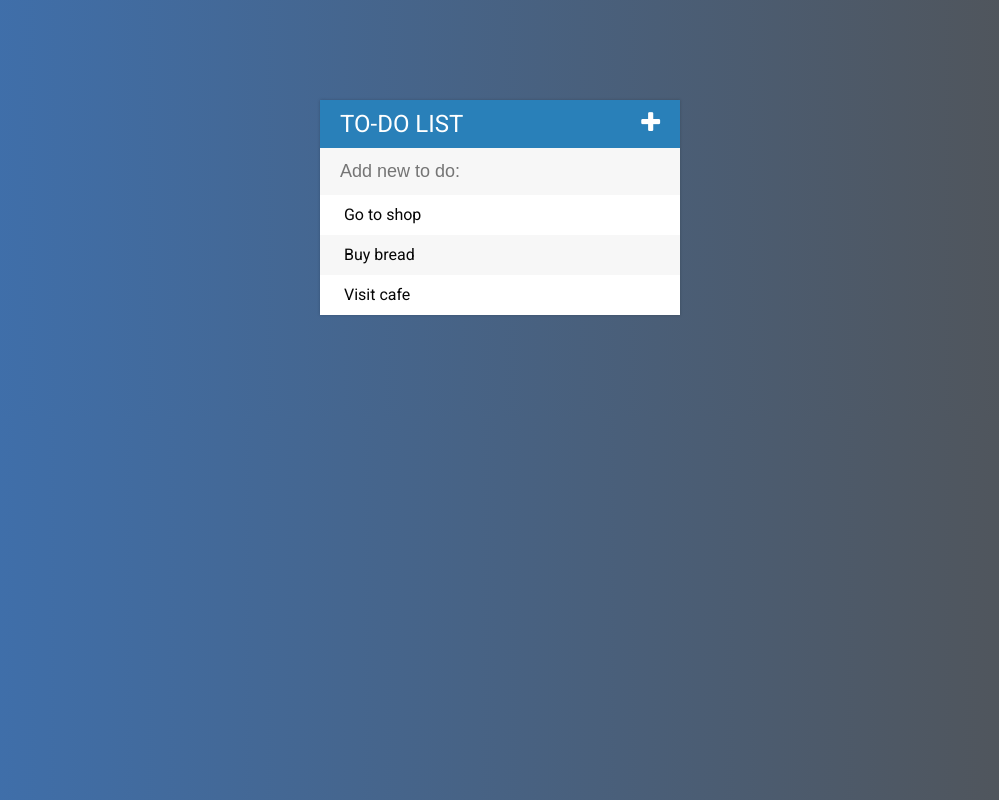
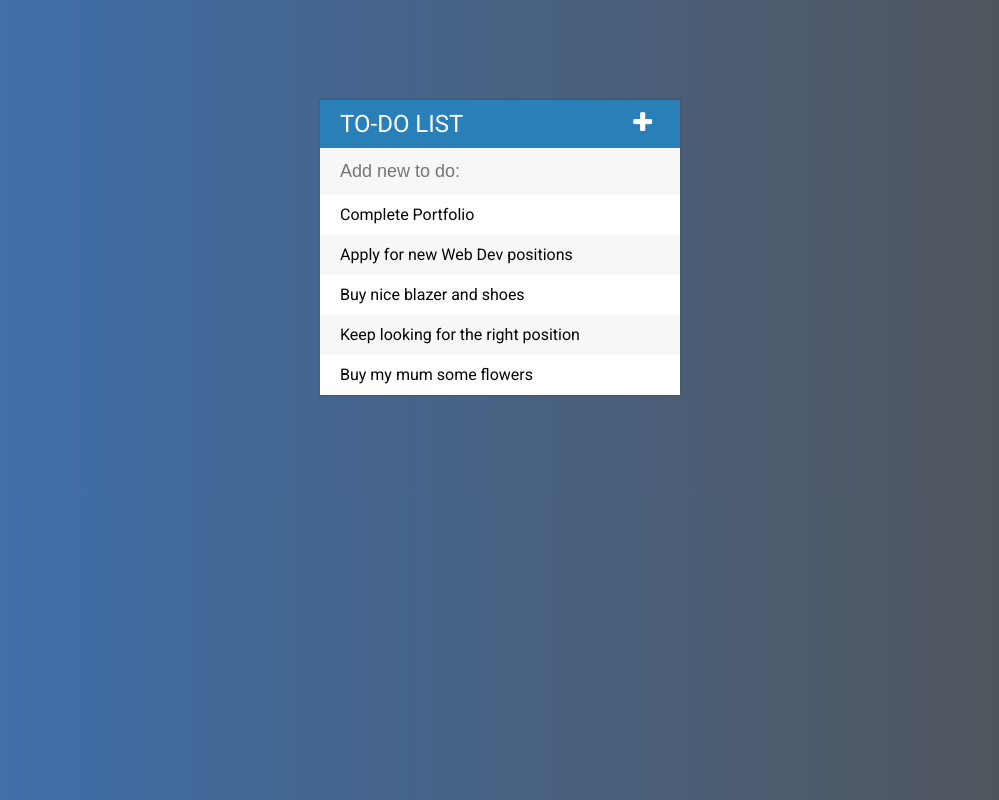
Before and after one commit to PaulGarrod/toDoList, a plain HTML site: page index.html in a window 1280 px wide. Shown: the whole page, without its empty margins (140-1139 px from the left). Drawn offline with Linux system fonts and the light colour scheme.

Commit message:
update todos

```diff
--- a/assets/CSS/toDo.css
+++ b/assets/CSS/toDo.css
@@ -23,6 +23,10 @@ h1 {
 }
 .fa-plus {
     float: right;
+}
+
+.fa {
+    margin-right: 8px;
 }
 
 input {
--- a/index.html
+++ b/index.html
@@ -14,9 +14,11 @@
         <h1>To-Do List <span id="plus"><i class="fa fa-plus"></i></span></h1>
         <input type="text" placeholder="Add new to do:">
         <ul>
-            <li><span><i class="fa fa-trash"></i></span> Go to shop</li>
-            <li><span><i class="fa fa-trash"></i></span> Buy bread</li>
-            <li><span><i class="fa fa-trash"></i></span> Visit cafe</li>
+            <li><span><i class="fa fa-trash"></i></span>Complete Portfolio</li>
+            <li><span><i class="fa fa-trash"></i></span>Apply for new Web Dev positions</li>
+            <li><span><i class="fa fa-trash"></i></span>Buy nice blazer and shoes</li>
+            <li><span><i class="fa fa-trash"></i></span>Keep looking for the right position</li>
+            <li><span><i class="fa fa-trash"></i></span>Buy my mum some flowers</li>
         </ul>
     </div>
 
```
